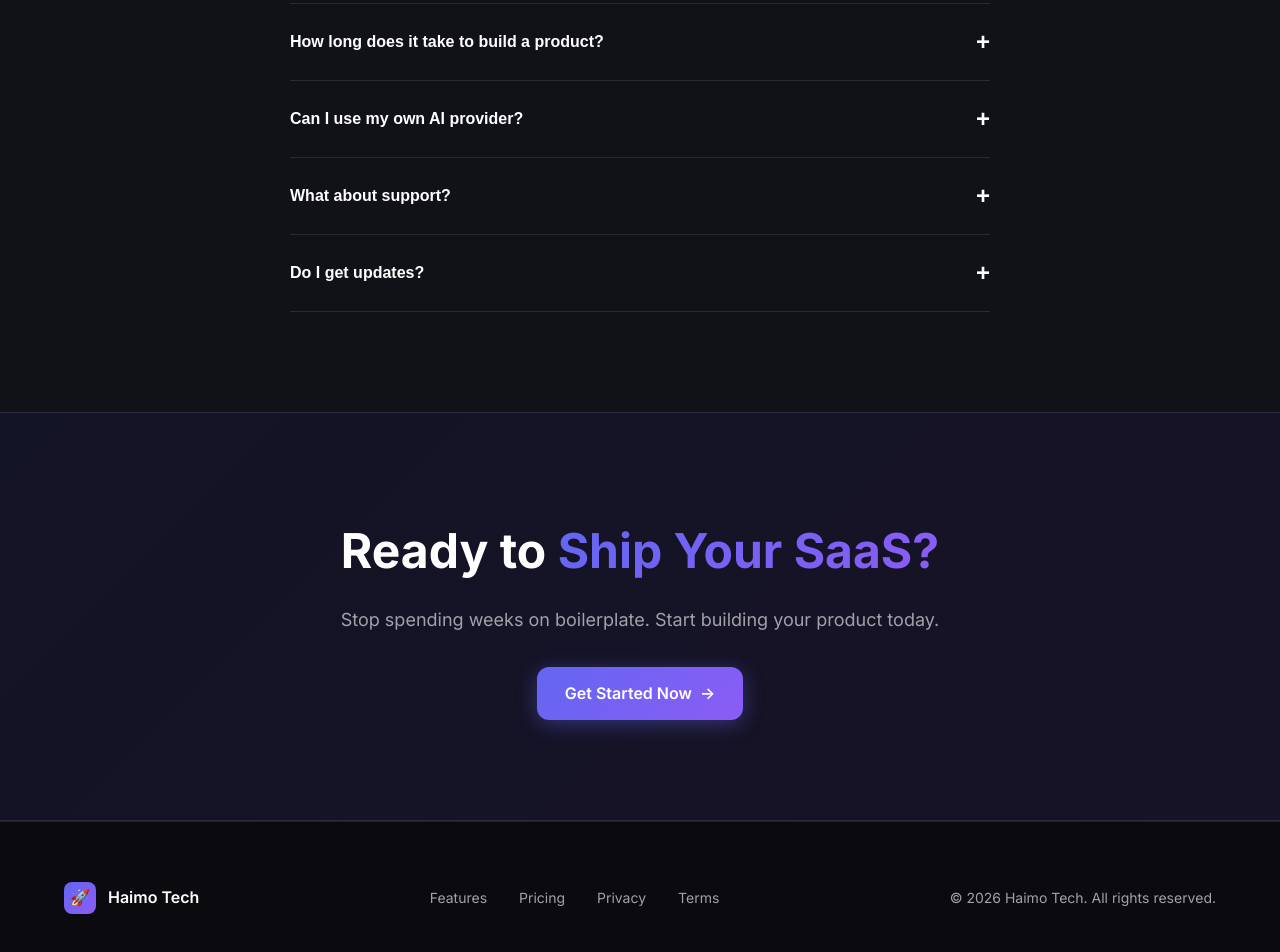
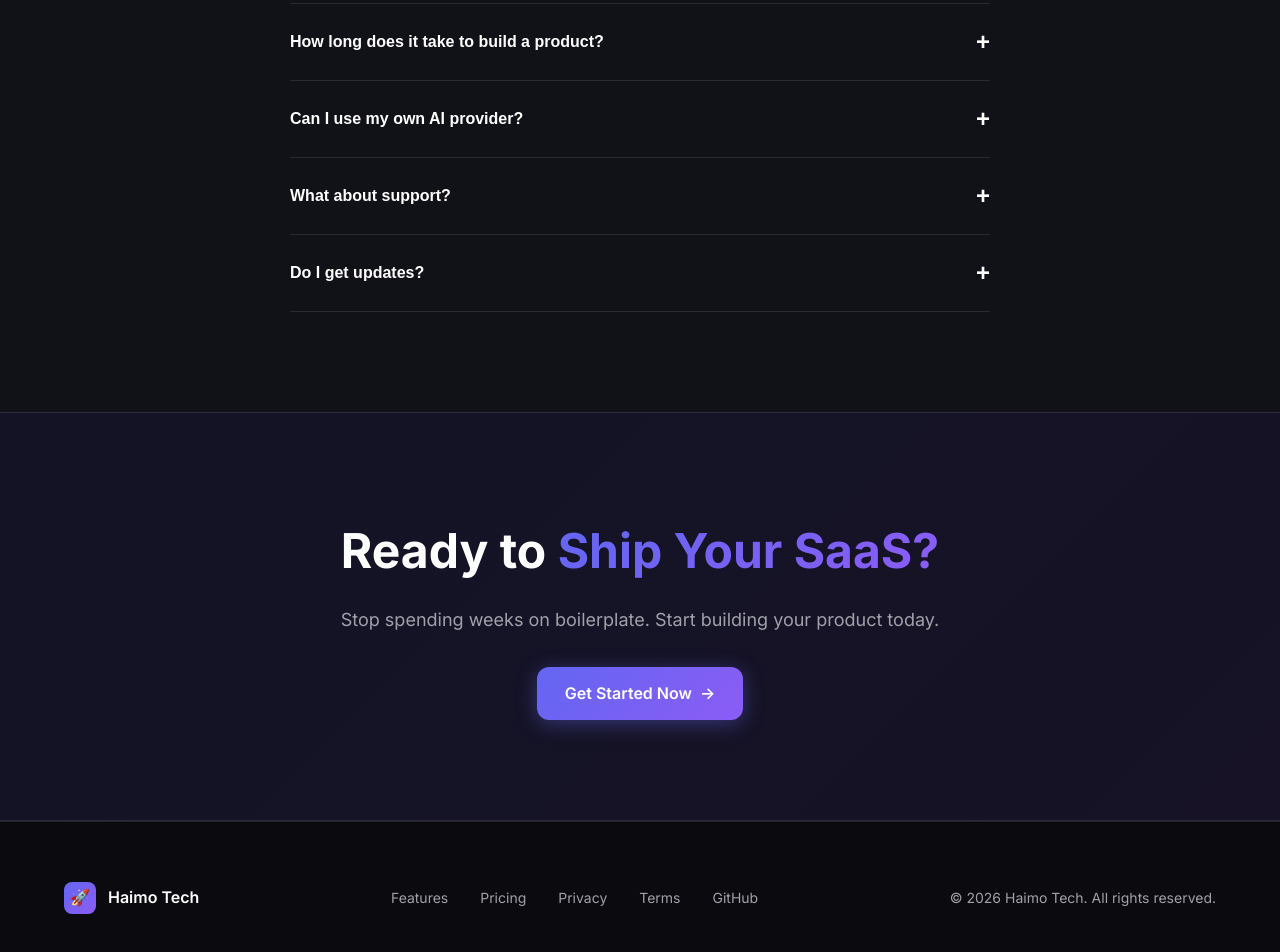
Before and after one commit to seller-mind/saas-launch-kit, a browser extension: page landing/index.html in a window 1280 px wide. Shown: the part 4584-5536 px from the top of the page. Drawn offline with Linux system fonts and the light colour scheme.

Commit message:
feat: add GitHub link to landing page footer

```diff
--- a/landing/index.html
+++ b/landing/index.html
@@ -989,6 +989,7 @@
         <li><a href="#pricing">Pricing</a></li>
         <li><a href="/privacy">Privacy</a></li>
         <li><a href="/terms">Terms</a></li>
+        <li><a href="https://github.com/seller-mind/saas-launch-kit" target="_blank" rel="noopener">GitHub</a></li>
       </ul>
       <p class="footer-copy">© 2026 Haimo Tech. All rights reserved.</p>
     </div>
```
